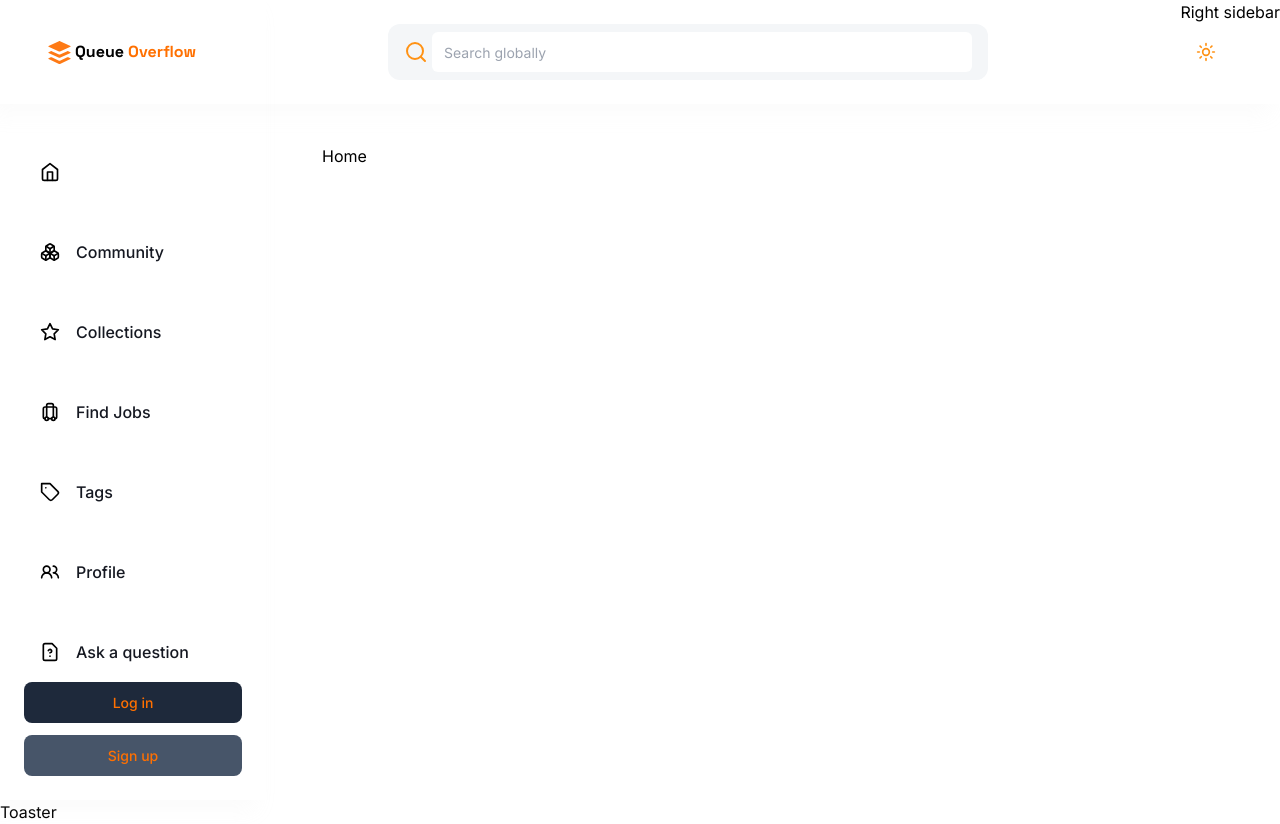
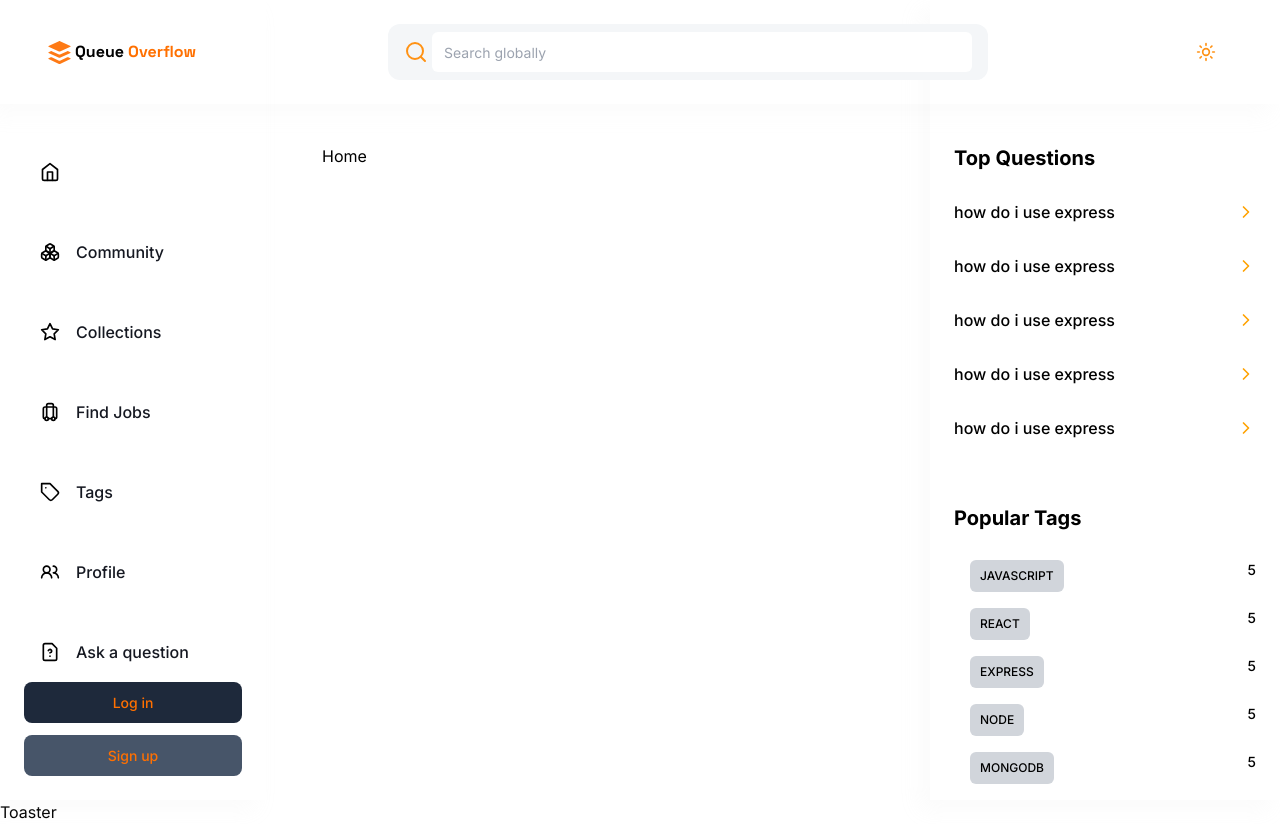
Before and after one commit to piyushyadav0191/Queue-Overflow, a Next.js app: page / in a window 1280 px wide. Built offline with nearby package versions, Linux system fonts and the light colour scheme; no server answers.

Commit message:
right sidebar ready

```diff
--- a/app/(root)/layout.tsx
+++ b/app/(root)/layout.tsx
@@ -1,6 +1,7 @@
 "use client";
 
 import LeftSidebar from "@/components/shared/LeftSidebar";
+import RIghtSidebar from "@/components/shared/RIghtSidebar";
 import Navbar from "@/components/shared/navbar/Navbar";
 import React from "react";
 
@@ -17,7 +18,7 @@ const layout = ({ children }: Props) => {
         <section className="flex min-h-screen flex-1 flex-col px-6 pb-6 pt-36 max-md:pb-14 sm:px-14">
           <div className="mx-auto w-full max-w-5xl">{children}</div>
         </section>
-        Right sidebar
+        <RIghtSidebar />
       </div>
       Toaster
     </main>
--- a/components/shared/LeftSidebar.tsx
+++ b/components/shared/LeftSidebar.tsx
@@ -1,4 +1,5 @@
 "use client";
+
 import { sidebbarLinks } from "@/constants";
 import { SignedOut } from "@clerk/nextjs";
 import Image from "next/image";
--- /dev/null
+++ b/components/shared/RIghtSidebar.tsx
@@ -0,0 +1,65 @@
+import Image from "next/image";
+import Link from "next/link";
+import React from "react";
+import RenderTags from "./RenderTags";
+
+type Props = {};
+
+const RIghtSidebar = (props: Props) => {
+  const hotQuestions = [
+    { _id: 1, title: "how do i use express" },
+    { _id: 2, title: "how do i use express" },
+    { _id: 3, title: "how do i use express" },
+    { _id: 4, title: "how do i use express" },
+    { _id: 5, title: "how do i use express" },
+  ];
+
+  const popularTags = [
+    { _id: 1, name: "javascript", totalQuestions: 5 },
+    { _id: 2, name: "react", totalQuestions: 5 },
+    { _id: 3, name: "express", totalQuestions: 5 },
+    { _id: 4, name: "node", totalQuestions: 5 },
+    { _id: 5, name: "mongodb", totalQuestions: 5 },
+  ];
+
+  return (
+    <section className="bg-gray-200-0 dark:bg-gray-800 sticky left-0 top-0 flex h-screen flex-col  overflow-y-auto  p-6 pt-36 shadow-light-300 dark:shadow-none max-sm:hidden max-xl:hidden w-[350px] ">
+      <div>
+        <h3 className="font-bold text-xl">Top Questions</h3>
+        <div className="mt-7 flex w-full flex-col gap-[30px]">
+          {hotQuestions.map((question) => (
+            <Link
+              href={`/questions/${question._id}`}
+              key={question._id}
+              className="flex cursor-pointer items-center justify-between gap-7"
+            >
+              <p className="font-medium">{question.title}</p>
+              <Image
+                src={"/images/chevron-right.svg"}
+                width={20}
+                height={20}
+                alt="icon"
+              />
+            </Link>
+          ))}
+        </div>
+      </div>
+      <div className="mt-16">
+        <h3 className="text-xl font-bold ">Popular Tags</h3>
+        <div className="mt-7 flex flex-col gap-4">
+          {popularTags.map((tag) => (
+            <RenderTags
+              key={tag._id}
+              _id={tag._id}
+              name={tag.name}
+              totalQuestions={tag.totalQuestions}
+              showCount
+            />
+          ))}
+        </div>
+      </div>
+    </section>
+  );
+};
+
+export default RIghtSidebar;
--- /dev/null
+++ b/components/shared/RenderTags.tsx
@@ -0,0 +1,28 @@
+import Link from "next/link";
+import React from "react";
+import { Badge } from "../ui/badge";
+
+type Props = {
+  _id: number;
+  name: string;
+  totalQuestions: number;
+  showCount: boolean;
+};
+
+const RenderTags = ({ _id, name, showCount, totalQuestions }: Props) => {
+  return (
+    <div>
+      <Link href={`/tags/${_id}`} className="flex justify-between gap-2">
+        <Badge
+          variant={"outline"}
+          className="font-medium bg-gray-300 dark:bg-gray-300 text-black rounded-md border-none mx-4 py-2 uppercase"
+        >
+          {name}
+        </Badge>
+        {showCount && <p className="font-medium text-sm ">{totalQuestions}</p>}
+      </Link>
+    </div>
+  );
+};
+
+export default RenderTags;
--- /dev/null
+++ b/components/ui/badge.tsx
@@ -0,0 +1,36 @@
+import * as React from "react"
+import { cva, type VariantProps } from "class-variance-authority"
+
+import { cn } from "@/lib/utils"
+
+const badgeVariants = cva(
+  "inline-flex items-center rounded-full border px-2.5 py-0.5 text-xs font-semibold transition-colors focus:outline-none focus:ring-2 focus:ring-ring focus:ring-offset-2",
+  {
+    variants: {
+      variant: {
+        default:
+          "border-transparent bg-primary text-primary-foreground hover:bg-primary/80",
+        secondary:
+          "border-transparent bg-secondary text-secondary-foreground hover:bg-secondary/80",
+        destructive:
+          "border-transparent bg-destructive text-destructive-foreground hover:bg-destructive/80",
+        outline: "text-foreground",
+      },
+    },
+    defaultVariants: {
+      variant: "default",
+    },
+  }
+)
+
+export interface BadgeProps
+  extends React.HTMLAttributes<HTMLDivElement>,
+    VariantProps<typeof badgeVariants> {}
+
+function Badge({ className, variant, ...props }: BadgeProps) {
+  return (
+    <div className={cn(badgeVariants({ variant }), className)} {...props} />
+  )
+}
+
+export { Badge, badgeVariants }
```
Also changed, not shown: public/images/chevron-right.svg (added).
